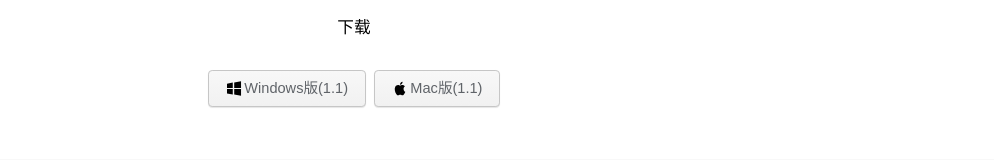
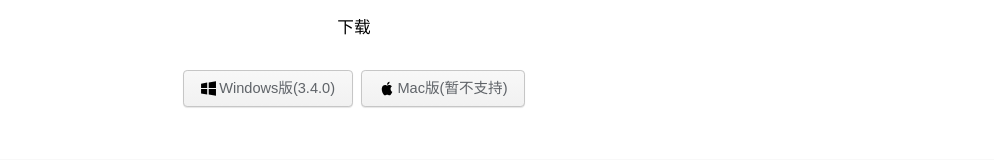
Before and after one commit to YaoZeyuan/stablog, a React (Vite) app: page / in a window 1280 px wide. Shown: the part 708-868 px from the top of the page, without its empty margins (286-1280 px from the left). Built offline with nearby package versions, Linux system fonts and the light colour scheme; no server answers; the HTML template or start-up script is replaced by a standard one.

Commit message:
feat: 更新版本

```diff
--- a/src/App.tsx
+++ b/src/App.tsx
@@ -15,8 +15,8 @@ export default class Base extends Component {
       releaseNote: '稳部落1.1.0, 闪亮发布.',
       version: 1.1,
       detail: {
-        windows: { version: 1.1, url: 'https://github.com/YaoZeyuan/stablog/tags' },
-        mac: { version: 1.1, url: 'https://github.com/YaoZeyuan/stablog/tags' },
+          windows: { version: '3.4.0', url: 'https://wwtd.lanzout.com/ibA4c2d3aa0j' },
+          mac: { version: '暂不支持', url: 'https://github.com/YaoZeyuan/stablog/releases' },
       },
     },
     thankList: [{ reason: '*明明捐助了25元', time: '2019-10-14 21:34' }],
```
